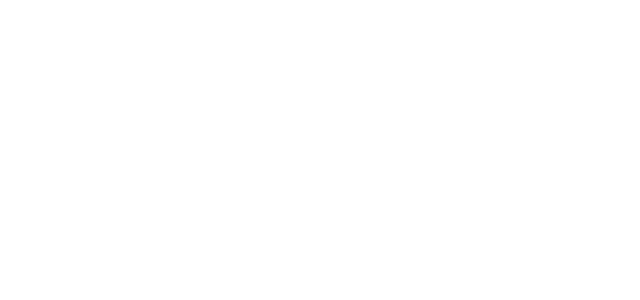
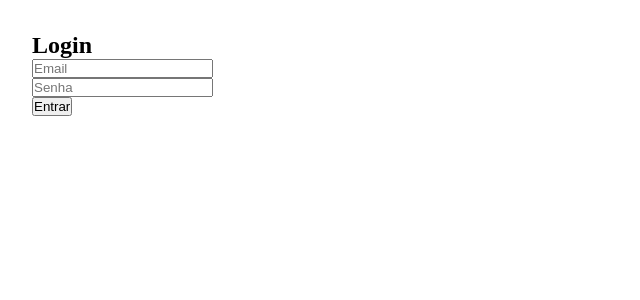
Before and after one commit to Igor-Victor21/Front-end-Vite-js-Vc-Brinquedos-Espumados-, a React (Vite) app in the folder Front-end-Vite-js-Vc-Brinquedos-Espumados/: page /Login in a window 1280 px wide. Before the commit this address had no page. Shown: the top 300 px of the page, without its empty margins (0-640 px from the left). Built offline with nearby package versions, Linux system fonts and the light colour scheme.

Commit message:
react-router-dom instalado, login realizado com e-mail de admin, novas rotas da main foi adicionada

```diff
--- a/Front-end-Vite-js-Vc-Brinquedos-Espumados/package.json
+++ b/Front-end-Vite-js-Vc-Brinquedos-Espumados/package.json
@@ -13,7 +13,8 @@
     "axios": "^1.10.0",
     "react": "^19.1.0",
     "react-dom": "^19.1.0",
-    "react-router": "^7.6.3"
+    "react-router": "^7.6.3",
+    "react-router-dom": "^7.6.3"
   },
   "devDependencies": {
     "@eslint/js": "^9.30.1",
--- a/Front-end-Vite-js-Vc-Brinquedos-Espumados/src/App.jsx
+++ b/Front-end-Vite-js-Vc-Brinquedos-Espumados/src/App.jsx
@@ -1,7 +1,8 @@
 import style from './App.module.css'
+import { useNavigate } from 'react-router-dom'
 
-export default function App() {
-
+function App(){
+  const navigate = useNavigate()
   return (
     <>
       {/* <div>
@@ -25,9 +26,7 @@
         Click on the Vite and React logos to learn more
       </p> */}
       <section className={style.card}>
-        <button>
-          <img/>
-        </button>
+        <button onClick={() => navigate('/Login')}>Sing-in</button>
         <h1>Bom dia Michely!</h1>
         <p>Tenha momentos divertidos e únicos com seus filhos com a VC brinquedos Espumados</p>
         <input placeholder='Procurar'></input>
@@ -47,4 +46,7 @@
       </section>
     </>
   )
+
 }
+
+export default App
--- a/Front-end-Vite-js-Vc-Brinquedos-Espumados/src/Login.jsx
+++ b/Front-end-Vite-js-Vc-Brinquedos-Espumados/src/Login.jsx
@@ -0,0 +1,80 @@
+import { useEffect, useState } from 'react'
+import { useNavigate } from 'react-router-dom'
+import { api } from '../api/api'
+import './Login.module.css'
+
+function Login() {
+  const navigate = useNavigate()
+
+  const [email, setEmail] = useState('')
+  const [password, setPassword] = useState('')
+  const [user, setUser] = useState(null)
+  const [message, setMessage] = useState('')
+
+  useEffect(() => {
+    const storedUser = localStorage.getItem('user')
+    if (storedUser) {
+      setUser(JSON.parse(storedUser))
+      navigate('/')
+    }
+  }, [navigate])
+
+  const handleLogin = async (e) => {
+    e.preventDefault();
+
+    try {
+      const response = await api.get('/users');
+      const users = response.data;
+      const foundUser = users.find(
+        (u) => u.email === email && u.password === password
+      );
+      if (!foundUser) {
+        setMessage("Email ou senha incorretos");
+        setTimeout(() => setMessage(""), 3000);
+        return;
+      }
+      localStorage.setItem('user', JSON.stringify(foundUser));
+      setUser(foundUser);
+
+      //verifica se é admin
+      if (foundUser.email === 'igor.victorcontato@gmail.com') {
+        navigate('/UserAdmin');
+      } else {
+        navigate('/User');
+
+      }
+
+    } catch (error) {
+      setMessage('Erro ao tentar logar: ' + (error.message || 'Erro desconhecido'));
+      setTimeout(() => setMessage(""), 3000);
+    }
+  };
+
+  return (
+    <div style={{ padding: '2rem' }}>
+      <form onSubmit={handleLogin}>
+        <h2>Login</h2>
+        <input
+          type="email"
+          placeholder="Email"
+          value={email}
+          onChange={(e) => setEmail(e.target.value)}
+          required
+        />
+        <br />
+        <input
+          type="password"
+          placeholder="Senha"
+          value={password}
+          onChange={(e) => setPassword(e.target.value)}
+          required
+        />
+        <br />
+        <button type="submit">Entrar</button>
+        <p>{message}</p>
+      </form>
+    </div>
+  )
+}
+
+export default Login
--- /dev/null
+++ b/Front-end-Vite-js-Vc-Brinquedos-Espumados/src/Login.module.css
@@ -0,0 +1,3 @@
+h1{
+    color: red;
+}
--- a/Front-end-Vite-js-Vc-Brinquedos-Espumados/src/UserAdmin.jsx
+++ b/Front-end-Vite-js-Vc-Brinquedos-Espumados/src/UserAdmin.jsx
@@ -0,0 +1,10 @@
+
+function UserAdmin(){
+    return(
+        <>
+        <h1>aaaaaaaaaaa</h1>
+        </>
+    )
+}
+
+export default UserAdmin
--- a/Front-end-Vite-js-Vc-Brinquedos-Espumados/src/index.css
+++ b/Front-end-Vite-js-Vc-Brinquedos-Espumados/src/index.css
@@ -1,3 +1,9 @@
+:root {
+  --azul-bebe: #7DACFF;
+  --branco: #ffffff;
+  --Preto: #090909;
+}
+
 *{
   padding: 0;
   margin: 0;
--- a/Front-end-Vite-js-Vc-Brinquedos-Espumados/src/main.jsx
+++ b/Front-end-Vite-js-Vc-Brinquedos-Espumados/src/main.jsx
@@ -1,15 +1,23 @@
 import { StrictMode } from 'react'
 import { createRoot } from 'react-dom/client'
-import { BrowserRouter, Routes, Route } from 'react-router'
+import { BrowserRouter, Routes, Route } from 'react-router-dom'
 
 import './index.css'
 import App from './App.jsx'
+import Login from './Login.jsx'
+import UserAdmin from './UserAdmin.jsx'
+import User from './User.jsx'
 
 createRoot(document.getElementById('root')).render(
   <StrictMode>
     <BrowserRouter>
       <Routes>
         <Route path='/' element={<App/>}/>
+        <Route path='/Login' element={<Login/>}/>
+        <Route path='/UserAdmin' element={<UserAdmin/>}/>
+        <Route path='/User' element={<User/>}/>
+
+
       </Routes>
     </BrowserRouter>
   </StrictMode>,
```
Also changed, not shown: Front-end-Vite-js-Vc-Brinquedos-Espumados/src/User.jsx (+11 -0 lines), 1 other file (tests, documents, lock files or other folders).
